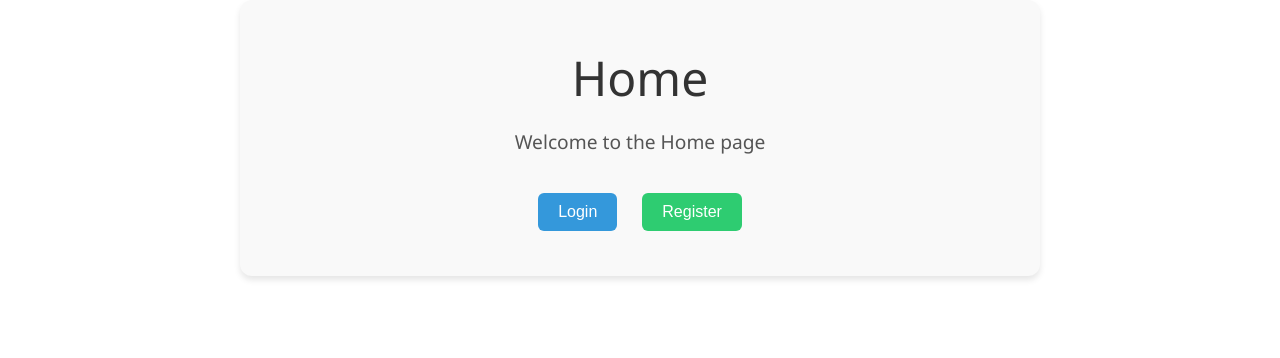
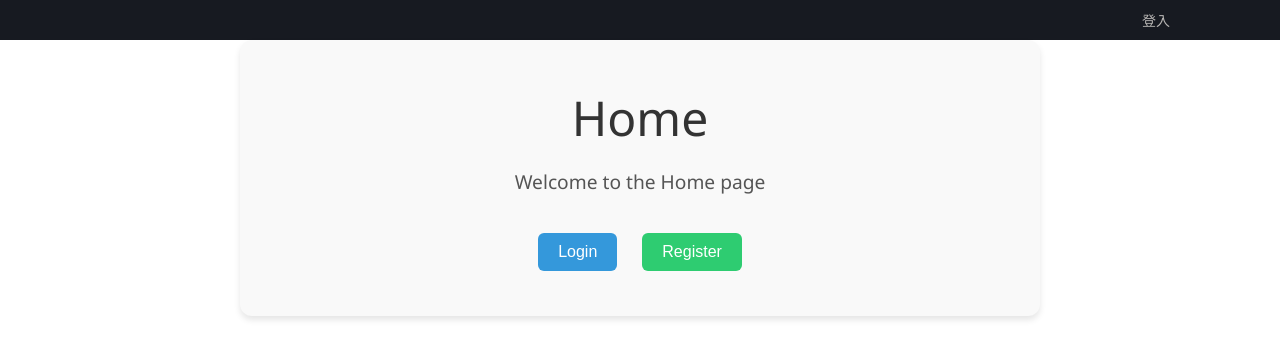
Before and after one commit to LucienRay/GameTradeHub, a Vue app in the folder Frontend/: page / in a window 1280 px wide. Shown: the top 358 px of the page. Built offline with nearby package versions, Linux system fonts and the light colour scheme; no server answers; the HTML template or start-up script is replaced by a standard one.

Commit message:
Add toolbar component, build.bash

```diff
--- a/Frontend/src/App.vue
+++ b/Frontend/src/App.vue
@@ -3,9 +3,10 @@ import { RouterLink, RouterView } from 'vue-router'
 </script>
 
 <template>
-
+  <ToolBar class="toolbar"/>
   <RouterView />
 </template>
 
 <style scoped>
+
 </style>
--- /dev/null
+++ b/Frontend/src/components/ToolBar.vue
@@ -0,0 +1,70 @@
+<template>
+    <div class="toolbar">
+      <button
+        v-for="tool in tools"
+        :key="tool.label"
+        :title="tool.tooltip"
+        @click="tool.action"
+        class="toolbar-button"
+      >
+        <i :class="tool.icon"></i> {{ tool.label }}
+      </button>
+    </div>
+</template>
+
+<script setup lang="ts">
+import { ref } from "vue";
+import { useRouter } from "vue-router";
+
+const router = useRouter();
+// 定義工具按鈕數據
+const tools = ref([
+{
+    label: "登入",
+    tooltip: "登入",
+    icon: "fa fa-plus",
+    action: () => {
+        router.push('/login')
+    },
+},
+// {
+//   label: "|",
+//   tooltip: "保存進度",
+//   icon: "fa fa-save",
+//   action: () => alert("保存成功"),
+// },
+// {
+//   label: "幫助",
+//   tooltip: "查看幫助",
+//   icon: "fa fa-question-circle",
+//   action: () => alert("這是幫助內容"),
+// },
+]);
+</script>
+
+<style scoped>
+.toolbar {
+  background-color: #171a21;
+  display: flex;
+  flex-direction: row-reverse;
+  gap: 10px;
+  padding: 5px 100px;
+}
+.toolbar-button {
+  background: none;
+  border: none;
+  padding: 5px 10px;
+  font-size: 14px;
+  color: #b8b6b4;
+  cursor: pointer;
+  transition: color 0.3s;
+}
+
+.toolbar-button:hover {
+  color: #007bff;
+}
+
+.toolbar-button i {
+  font-size: 16px;
+}
+</style>
--- a/Frontend/src/main.ts
+++ b/Frontend/src/main.ts
@@ -4,11 +4,12 @@ import { createApp } from 'vue'
 import App from './App.vue'
 import router from './router'
 import axios  from "axios";
-
+import ToolBar from "./components/ToolBar.vue";
 axios.defaults.withCredentials = true;
 
 const app = createApp(App)
 
+app.component("ToolBar", ToolBar);
 app.use(router)
 
 app.mount('#app')
```
Also changed, not shown: 1 other file (tests, documents, lock files or other folders).
